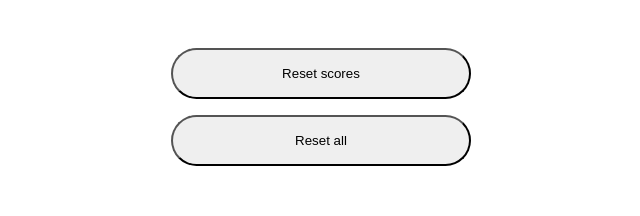
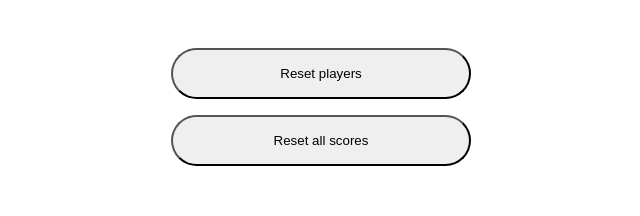
Before and after one commit to sarina-nikolic/score-keeper, a React (Create React App) app: page / in a window 1280 px wide. Shown: the top 216 px of the page, without its empty margins (319-959 px from the left). Built offline with nearby package versions, Linux system fonts and the light colour scheme.

Commit message:
Resetbuttons

```diff
--- a/src/App.js
+++ b/src/App.js
@@ -29,6 +29,14 @@ function App() {
     ]);
   }
 
+  function resetAllScores() {
+    setPlayers(
+      players.map((player) => {
+        return { ...player, score: 0 };
+      })
+    );
+  }
+
   return (
     <div className="App">
       {/* eslint-disable-next-line */}
@@ -43,8 +51,8 @@ function App() {
           />
         ))}
       </ul>
-      <Button text="Reset scores" />
-      <Button text="Reset all" />
+      <Button text="Reset players" />
+      <Button text="Reset all scores" />
       <PlayerForm onCreatePlayer={createPlayer} />
     </div>
   );
--- a/src/Button.js
+++ b/src/Button.js
@@ -1,5 +1,9 @@
 import "./Button.css";
 
-export default function Button({ text }) {
-  return <button className="Button">{text}</button>;
+export default function Button({ text, resetAllScores }) {
+  return (
+    <button onClick={resetAllScores} className="Button">
+      {text}
+    </button>
+  );
 }
```
